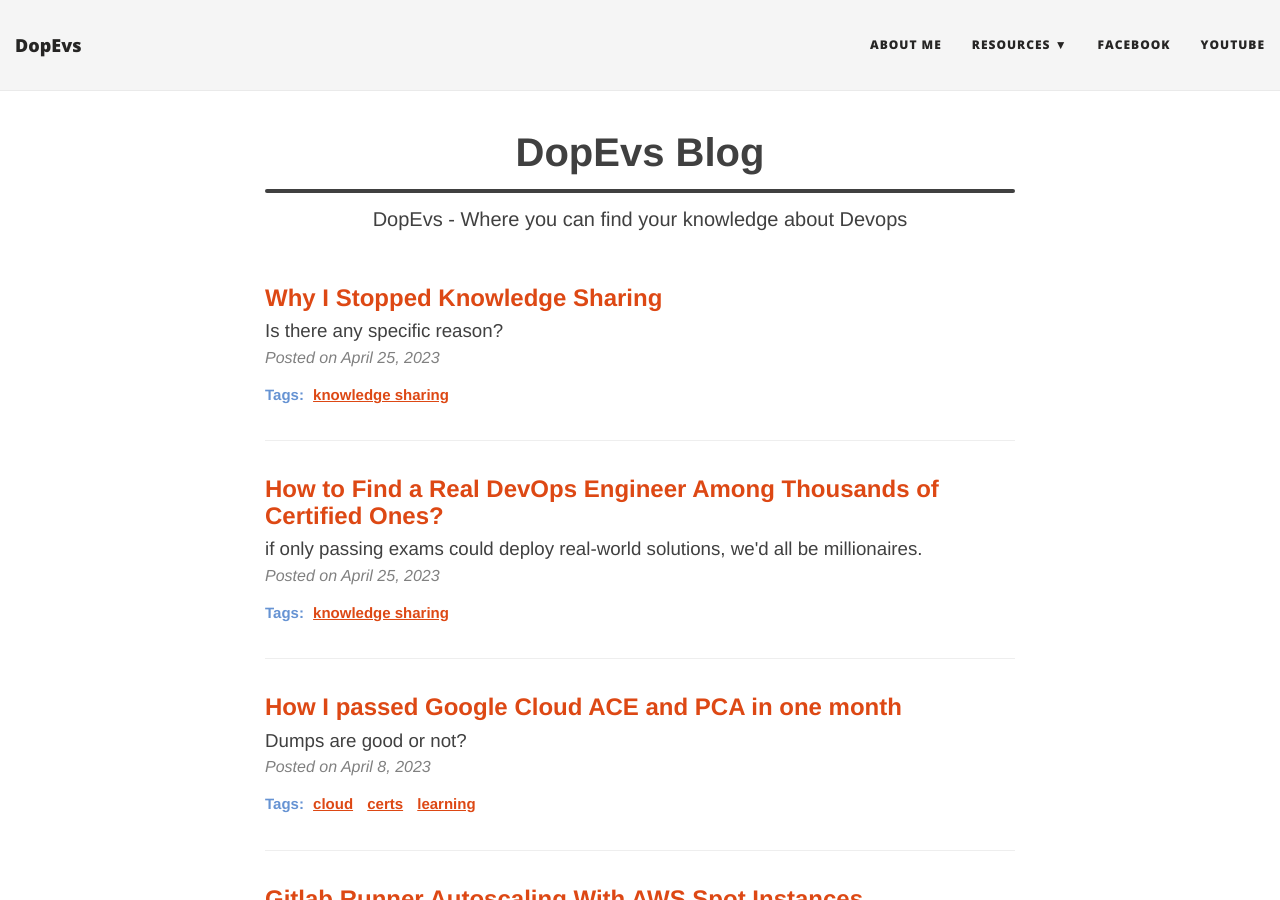
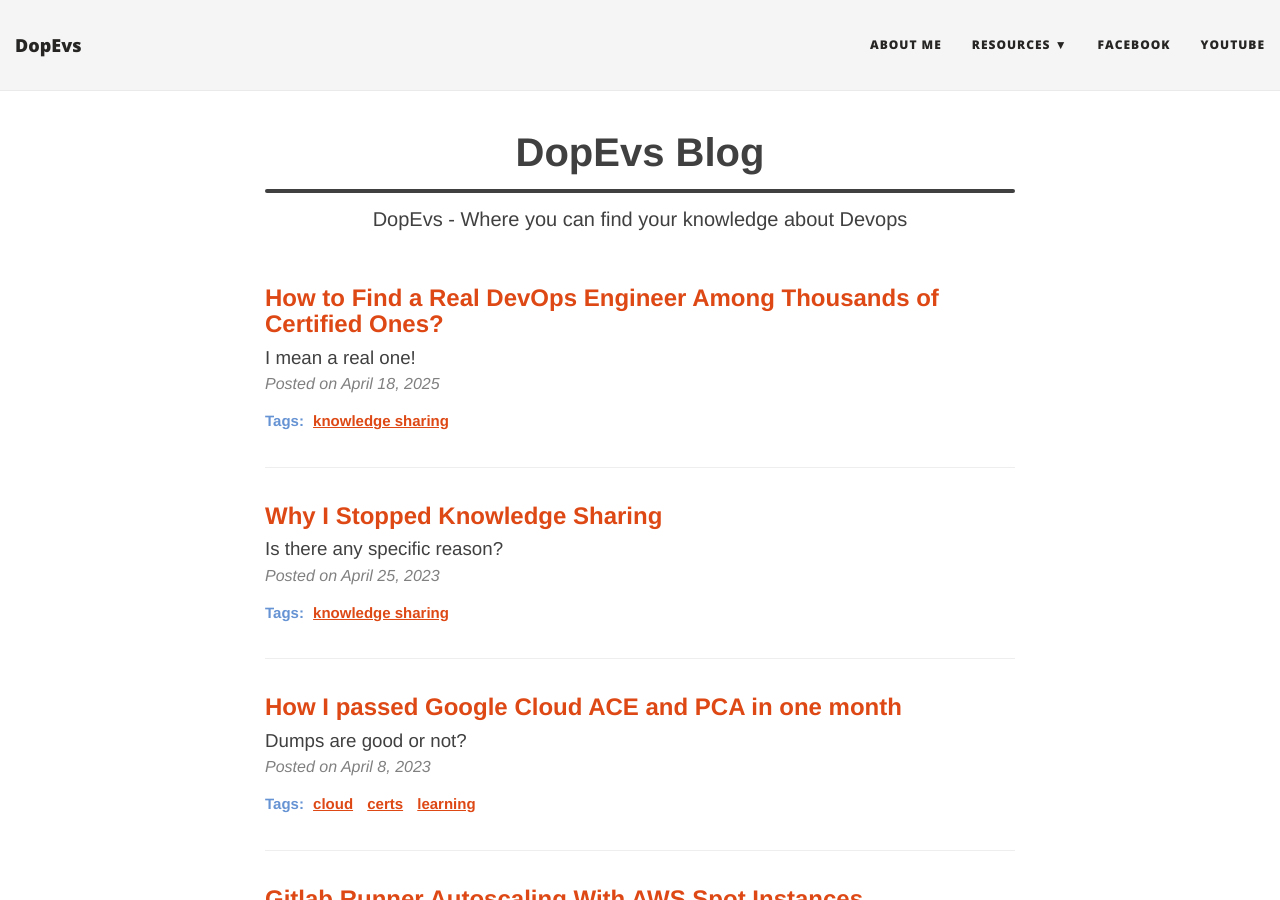
Before and after one commit to waiyanwh/waiyanwh.github.io, a Jekyll site: the page built from index.html, in a window 1280 px wide and 900 px high. Built offline with Jekyll 4.4.1, drawn with Linux system fonts in a browser that asks for light colours; nearby versions of some CDN libraries; the list of posts is cut into pages by our own code.

Commit message:
feat: add roast post

```diff
--- a/_posts/2023-04-25-How-to-Find-a-Real-DevOps-Engineer-Among-Thousands-of-Certified-Ones.md
+++ b/_posts/2025-04-18-How-to-Find-a-Real-DevOps-Engineer-Among-Thousands-of-Certified-Ones.md
@@ -1,7 +1,7 @@
 ---
 layout: post
 title:  "How to Find a Real DevOps Engineer Among Thousands of Certified Ones?"
-subtitle: "if only passing exams could deploy real-world solutions, we'd all be millionaires."
+subtitle: "I mean a real one!"
 header-img: "/img/roast.jpg"
 tags: [ "knowledge sharing" ]
 ---
```
